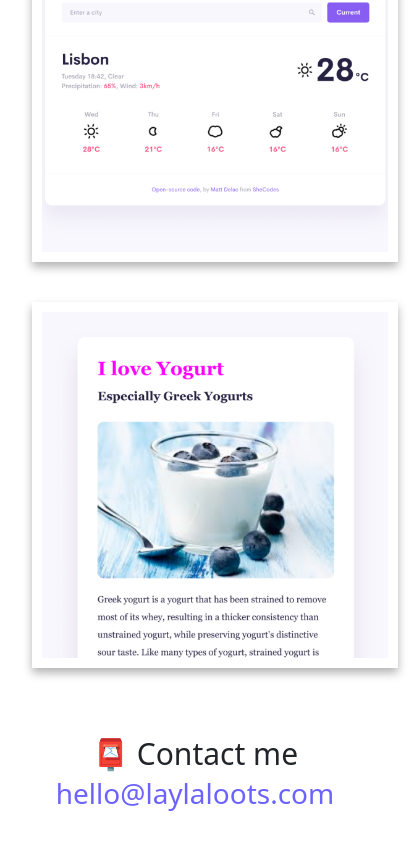
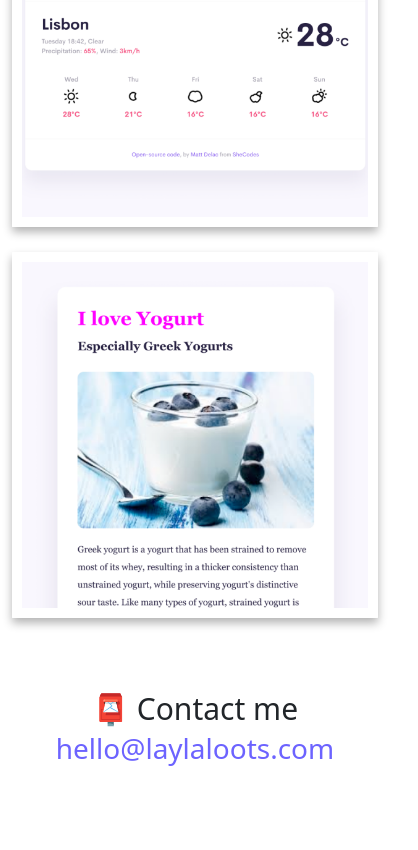
Before and after one commit to laylaloots/SheCodes_Portfolio_Project, a plain HTML site: page about.html in a window 390 px wide. Shown: the part 930-1780 px from the top of the page, 418 px wide, since content can reach past the window. After the commit the page ends 1715 px from the top, so only its background shows below. Drawn offline with nearby package versions, Linux system fonts and the light colour scheme.

Commit message:
HTML + CSS about page updates

```diff
--- a/about.html
+++ b/about.html
@@ -94,7 +94,7 @@
         </div>
       </div>
     </div>
-    <div id="contact" class="m-5">
+    <div id="contact" class="mt-5">
       <h2 class="text-center">📮 Contact me</h2>
       <a href="mailto:hello@laylaloots.com" class="email-link mb-3">
         hello@laylaloots.com
--- a/src/style.css
+++ b/src/style.css
@@ -86,7 +86,6 @@ p {
   border: 10px solid white;
   border-radius: 1px;
   box-shadow: var(--box-shadow);
-  margin: 20px;
 }
 
 @media (max-width: 576px) {
@@ -112,4 +111,8 @@ p {
     display: block;
     text-align: center;
   }
+
+  .image-decoration {
+    margin-bottom: 25px;
+  }
 }
```
